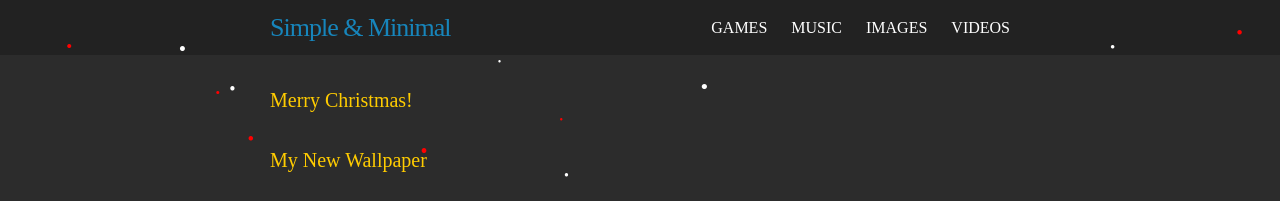
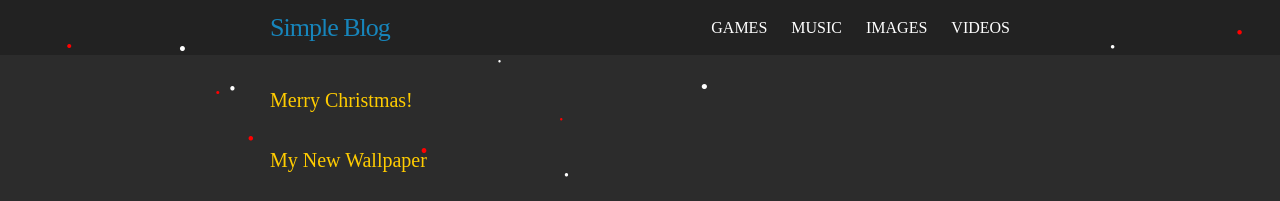
Before and after one commit to skandyn-sh/skandyn-sh.github.io, a Jekyll site: the page built from index.html, in a window 1280 px wide. Shown: the top 201 px of the page. Built offline with Jekyll 4.4.1, drawn with Linux system fonts in a browser that asks for light colours; nearby versions of some CDN libraries; library files that are not in the unit come from our copies; comment, search, counter and statistics services are not loaded.

Commit message:
Update _config.yml

```diff
--- a/_config.yml
+++ b/_config.yml
@@ -1,4 +1,4 @@
-title: Simple & Minimal
+title: Simple Blog
 email:
 baseurl: "" # the subpath of your site, e.g. /blog
 url: "http://skandyn-sh.github.io" # the base hostname & protocol for your site, e.g. http://example.com
```
